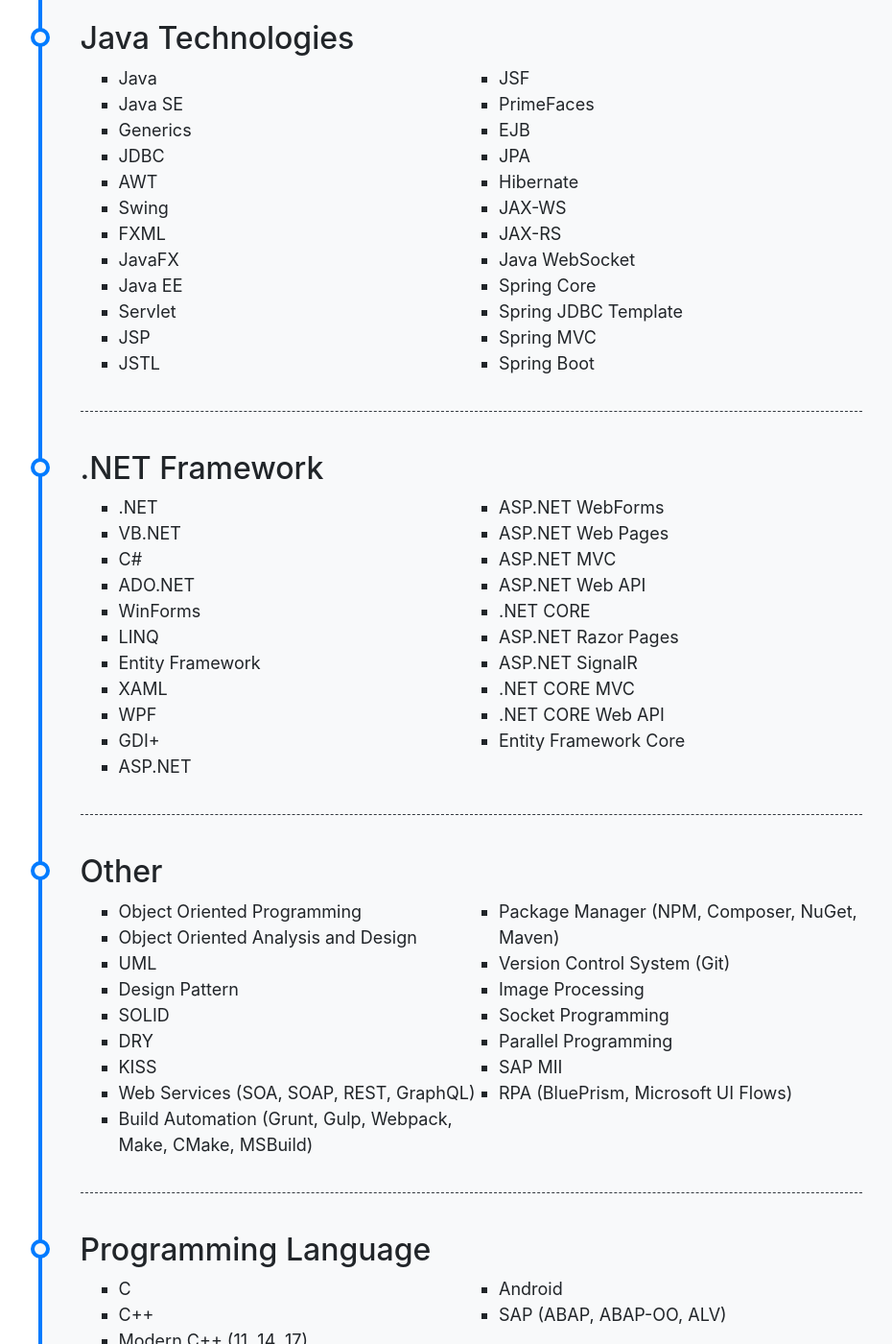
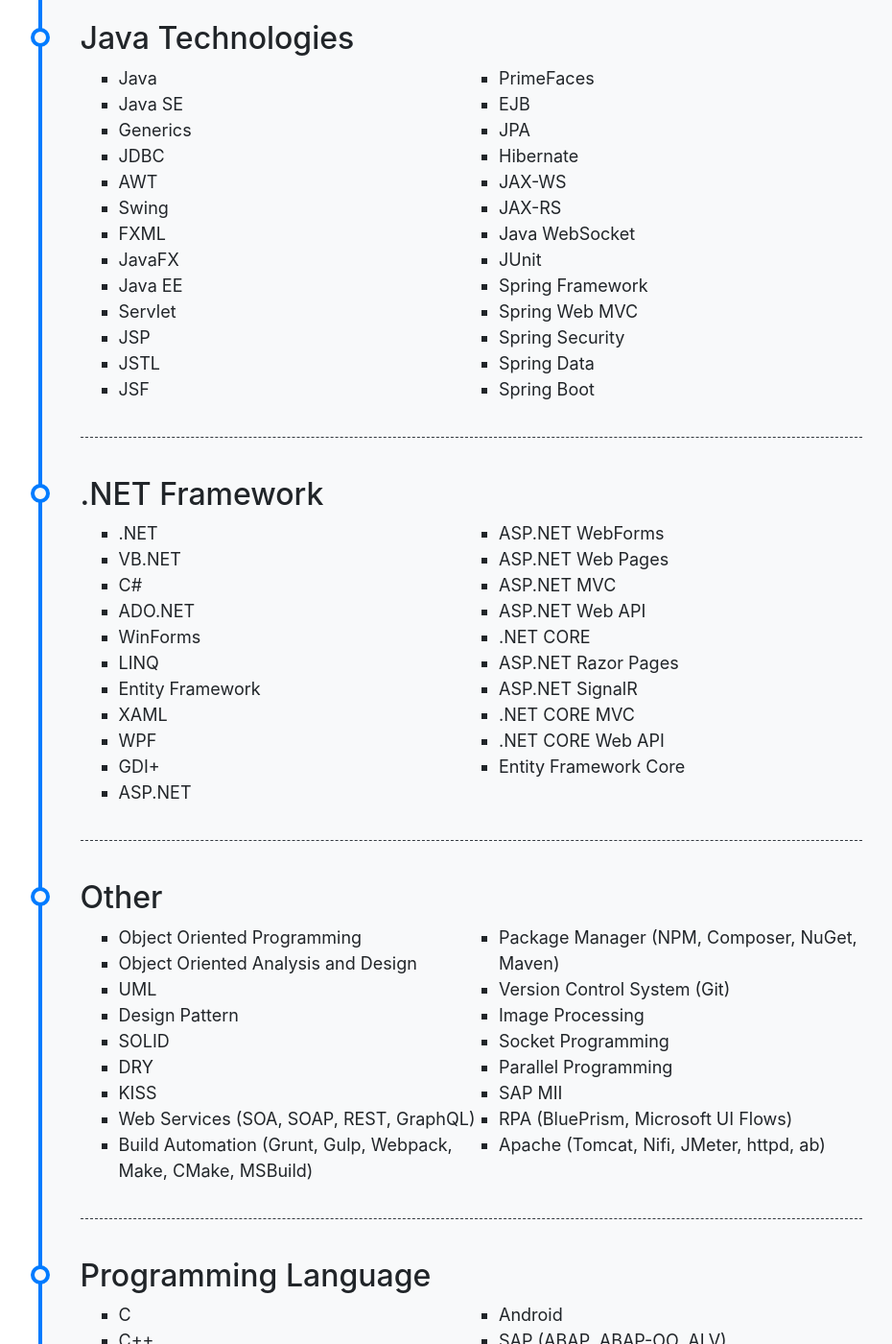
Before and after one commit to yusufsefasezer/yusufsefasezer.github.io, a Jekyll site: the page built from pages/about.md, in a window 1280 px wide and 1400 px high, scrolled down 684 px. Shown: the whole window at 96% size, without its empty margins (149-1079 px from the left). Built offline with Jekyll 4.4.1, drawn with Linux system fonts in a browser that asks for light colours; nearby versions of some CDN libraries; emoji names are drawn with the system emoji font; some of the changed text lies outside the part shown.

Commit message:
new skill added

```diff
--- a/_data/skills.yml
+++ b/_data/skills.yml
@@ -20,9 +20,11 @@
           - JAX-WS
           - JAX-RS
           - Java WebSocket
-          - Spring Core
-          - Spring JDBC Template
-          - Spring MVC
+          - JUnit
+          - Spring Framework
+          - Spring Web MVC
+          - Spring Security
+          - Spring Data
           - Spring Boot
 
 - title: .NET Framework
@@ -67,6 +69,8 @@
           - Parallel Programming
           - SAP MII
           - RPA (BluePrism, Microsoft UI Flows)
+          - Apache (Tomcat, Nifi, JMeter, httpd, ab)
+
 
 - title: Programming Language
   items:
@@ -88,6 +92,7 @@
         - Microsoft Access
         - NoSQL
         - MongoDB
+        - Redis
 
 - title: Back-end
   items:
@@ -116,6 +121,9 @@
         - Bash
         - VMware
         - Docker
+        - Kubernetes
+        - Prometheus
+        - Grafana
 
 - title: Network
   items:
```
